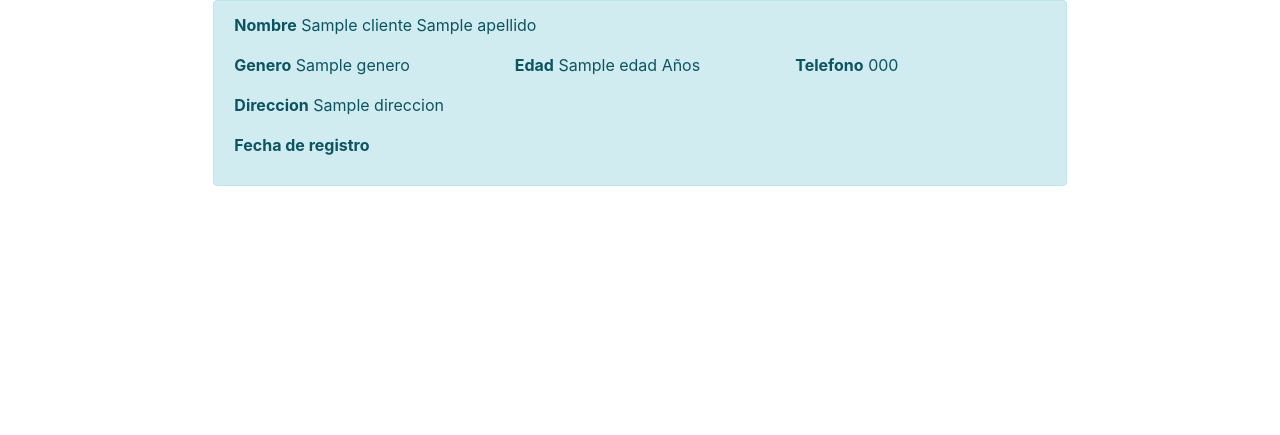
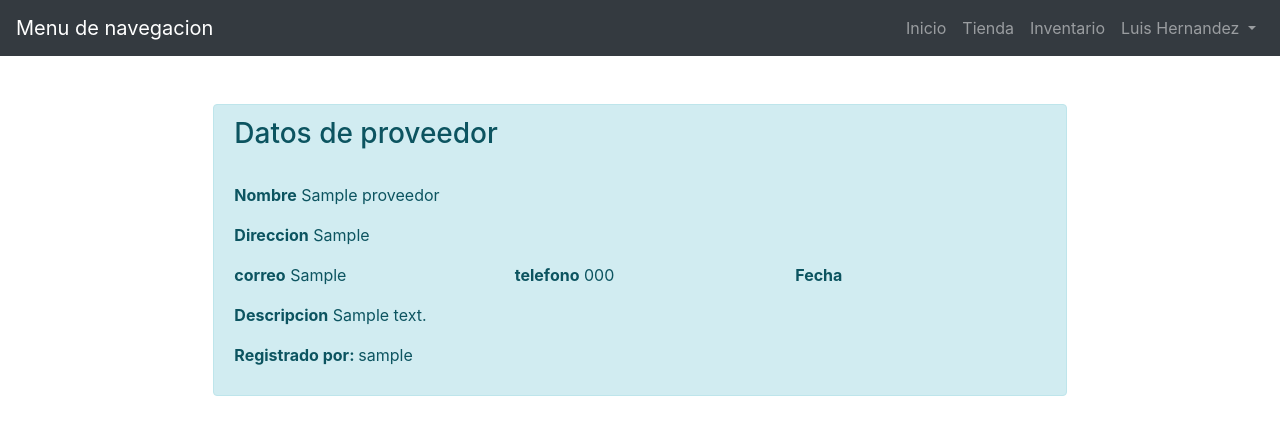
Before and after one commit to fercastle/gerenciales, a PHP site: template views/configuracion/proveedores/informacion.view.php in a window 1280 px wide. Shown: the top 435 px of the page. Run offline with PHP 8.4, Linux system fonts and the light colour scheme; the template is opened without the code that fills it: most values are stand-ins (such as "Sample title", 1, 10 or a date in 2020); data that the repository does not hold is empty.

Commit message:
combios en proveedores

```diff
--- a/modulos/configuracion/index.php
+++ b/modulos/configuracion/index.php
@@ -7,5 +7,5 @@
     if($_SESSION['usuario']['tipo'] != 2){
         header('location: ../../index.php');
     }
-    require_once('../../views/configuracion/index.view.php');
+    require_once('../../views/clientes/index.view.php');
 ?>
--- a/modulos/configuracion/proveedores/editar.php
+++ b/modulos/configuracion/proveedores/editar.php
@@ -9,7 +9,7 @@ if (isset($_GET['id'])) {
 }
 //Obteniendo los datos del idusuario
 $SQL->conect();
-$proveedor = $SQL->select("SELECT * FROM tblproveedores WHERE idproveedor= ".$_SESSION['idUpdate']."");
+$proveedor = $SQL->select("SELECT * FROM tblproveedores WHERE idproveedor= ".$_SESSION['idproveedor']."");
 $SQL->close();
 // print_r($proveedor);
 //verificando si hay datos
--- /dev/null
+++ b/views/clientes/index.view.php
@@ -0,0 +1,3 @@
+<?php
+  echo "onjhsjhkksdhfk";
+ ?>
--- a/views/configuracion/index.view.php
+++ b/views/configuracion/index.view.php
@@ -14,7 +14,7 @@
             <div class="navbar navbar-expand navbar-dark bg-dark col-md-12">
                 <a href="#" class="navbar-brand">Menu de navegacion</a>
                 <ul class="navbar-nav ml-auto">
-                    <li class="nav-item active">
+                    <li class="nav-item">
                         <a href="#" class="nav-link">Inicio</a>
                     </li>
                     <li class="nav-item">
--- a/views/configuracion/proveedores/informacion.view.php
+++ b/views/configuracion/proveedores/informacion.view.php
@@ -5,7 +5,7 @@
   <meta name="viewport" content="width=device-width, initial-scale=1.0">
   <meta http-equiv="X-UA-Compatible" content="ie=edge">
   <!-- Enlazar css de bootstrap -->
-  <link rel="stylesheet" href="../../css/bootstrap.min.css">
+  <link rel="stylesheet" href="../../../css/bootstrap.min.css">
   <style media="screen">
     form{
       padding: 20px;
@@ -17,42 +17,77 @@
 <body>
 
   <div class="container-fluid">
+    <header class="row">
+        <div class="navbar navbar-expand navbar-dark bg-dark col-md-12">
+            <a href="#" class="navbar-brand">Menu de navegacion</a>
+            <ul class="navbar-nav ml-auto">
+                <li class="nav-item">
+                    <a href="#" class="nav-link">Inicio</a>
+                </li>
+                <li class="nav-item">
+                    <a href="#" class="nav-link">Tienda</a>
+                </li>
+                <li class="nav-item">
+                    <a href="#" class="nav-link">Inventario</a>
+                </li>
+                <li class="nav-item dropdown">
+                    <a href="#" class="nav-link dropdown-toggle" id="navbarDropdown" role="botton" data-toggle="dropdown">
+                        Luis Hernandez                        </a>
+                    <div class="dropdown-menu" aria-labelledby="navbarDropdown">
+                                                        <a href="../" class="dropdown-item">Configuracion</a>
+                                                    <a href="#" class="dropdown-item">Actualizar Informacion</a>
+                        <div class="dropdown-divider"></div>
+                        <a href="../../../cerrar.session.php" class="dropdown-item">Cerrar session</a>
+                    </div>
+                </li>
+            </ul>
+        </div>
+    </header>
+    <br><br>
     <div class="row justify-content-center">
+        <div class="col-md-8 alert alert-info">
+          <div class="row">
+            <header class="col-md-12">
+            <h3>Datos de proveedor</h3>
+            </header>
 
-        <div class="col-md-8 alert alert-info">
-
+          </div>
+          <br>
           <div class="row">
             <div class="col-md-12">
-              <p> <b>Nombre</b> <?php echo $cliente['nombre'] ." ". $cliente['apellido'] ?> </p>
-            </div>
-          </div>
-
-          <div class="row">
-            <div class="col-md-4">
-              <p> <b>Genero</b> <?php echo $cliente['genero'] ?> </p>
-            </div>
-            <div class="col-md-4">
-              <p> <b>Edad</b> <?php echo $cliente['edad'] . " Años" ?> </p>
-            </div>
-            <div class="col-md-4">
-              <p> <b>Telefono</b> <?php echo $cliente['telefono'] ?> </p>
+              <p> <b>Nombre</b> <?php echo $proveedor['nombre_proveedor']?> </p>
             </div>
           </div>
 
           <div class="row">
             <div class="col-md-12">
-              <p> <b>Direccion</b> <?php echo $cliente['direccion'] ?> </p>
+              <p> <b>Direccion</b> <?php echo $proveedor['direccion_proveedor'] ?> </p>
+            </div>
+          </div>
+          <div class="row">
+            <div class="col-md-4">
+              <p> <b>correo</b> <?php echo $proveedor['correo_proveedor']?> </p>
+            </div>
+            <div class="col-md-4">
+              <p> <b>telefono</b> <?php echo $proveedor['telefono_proveedor']?> </p>
+            </div>
+            <div class="col-md-4">
+              <p> <b>Fecha</b> <?php echo mostrarFecha($proveedor['fecha_registroprov']) ?> </p>
             </div>
           </div>
 
           <div class="row">
             <div class="col-md-12">
-              <p> <b>Fecha de registro</b> <?php echo mostrarFecha($cliente['fecha']) ?> </p>
+              <p> <b>Descripcion</b> <?php echo $proveedor['descripcion_proveedor'] ?> </p>
             </div>
           </div>
+          <div class="row">
+            <div class="col-md-12">
+              <p> <b>Registrado por: </b> <?php echo $proveedor['username'] ?>
+            </div>
 
+          </div>
         </div>
-
     </div>
   </div>
 
--- a/views/index.view.php
+++ b/views/index.view.php
@@ -18,7 +18,7 @@
                         <a href="#" class="nav-link">Inicio</a>
                     </li>
                     <li class="nav-item">
-                        <a href="#" class="nav-link">Tienda</a>
+                        <a href="/modulos/clientes" class="nav-link">Clientes</a>
                     </li>
                     <li class="nav-item">
                         <a href="#" class="nav-link">Inventario</a>
```
Also changed, not shown: modulos/configuracion/proveedores/informacion.php (+6 -5 lines), views/configuracion/proveedores/editar.view.php (+27 -1 lines), views/configuracion/proveedores/index.view.php (+26 -0 lines), modulos/clientes/editar.php (renamed from modulos/clientes/clientes/editar.php), modulos/clientes/index.php (renamed from modulos/clientes/clientes/index.php), modulos/clientes/informacion.php (renamed from modulos/clientes/clientes/informacion.php).
